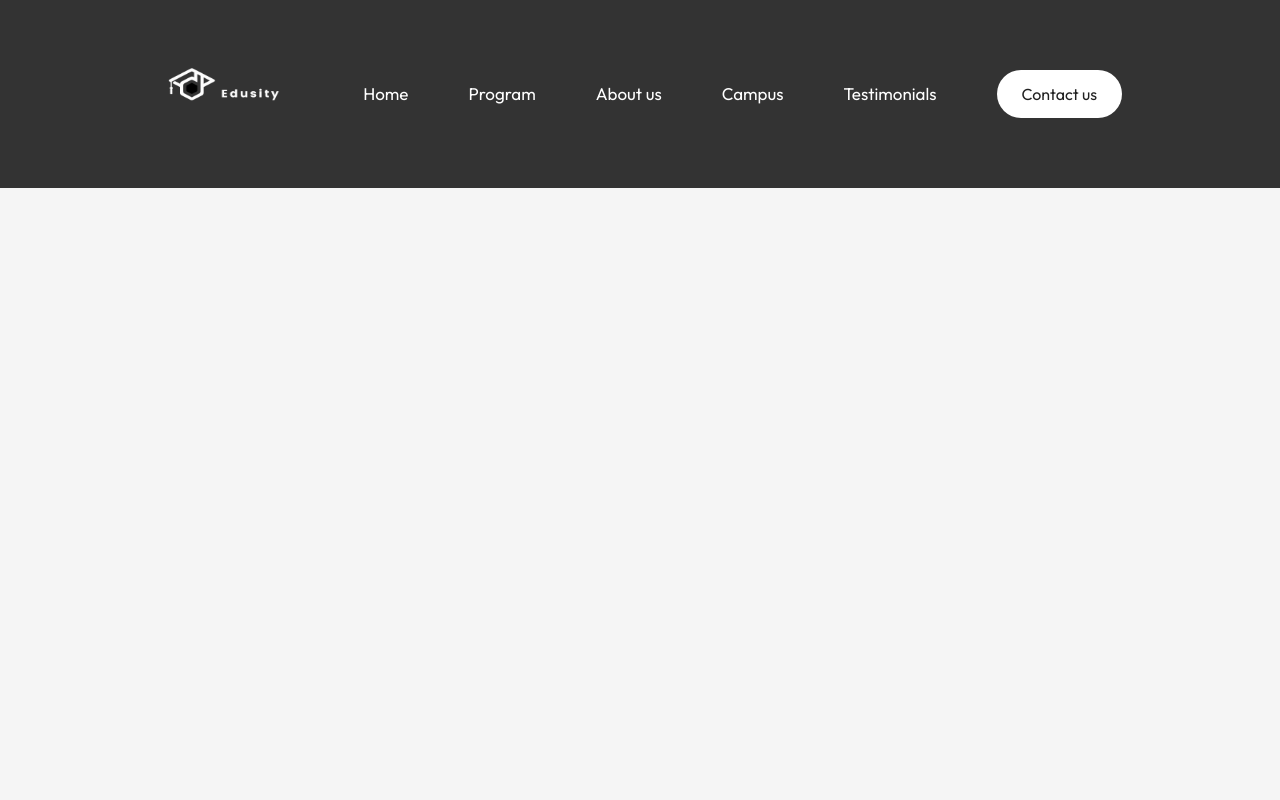
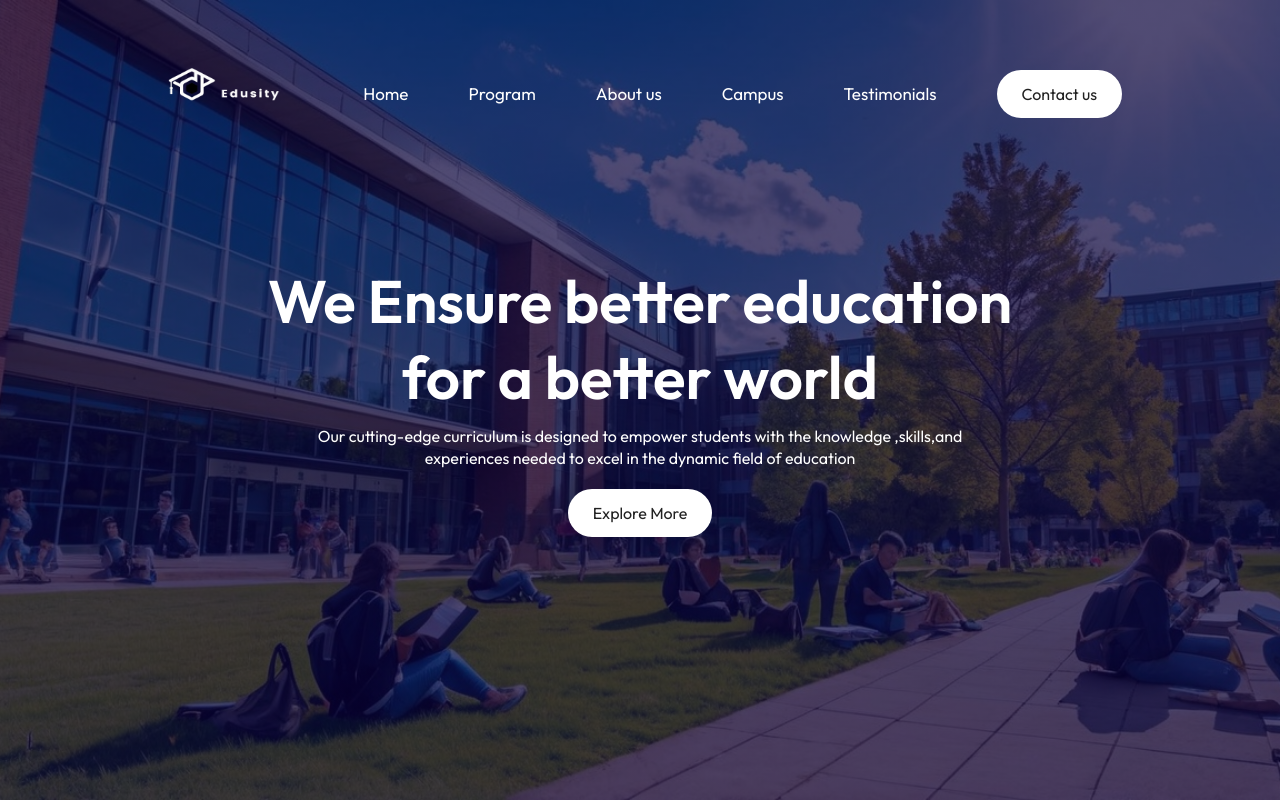
Before and after one commit to OmaimaBen123/Edusity-project, a React (Vite) app: page / in a window 1280 px wide. Built offline with nearby package versions, Linux system fonts and the light colour scheme.

Commit message:
adding the hero component with css

```diff
--- a/src/App.jsx
+++ b/src/App.jsx
@@ -1,10 +1,12 @@
 import React from 'react';
 import Navbar from './Components/Navbar/Navbar';
+import Hero from './Components/Hero/Hero';
 
 const App = () => {
   return (
     <div>
-      <Navbar/>
+      <Navbar />
+      <Hero/>
     </div>
   )
 }
--- /dev/null
+++ b/src/Components/Hero/Hero.css
@@ -0,0 +1,24 @@
+.hero{
+    width: 100%;
+    min-height: 100vh;
+    background:linear-gradient(rgba(8,0,58,0.7),rgba(8, 0, 58, 0.7)), url('../../assets/Hero.png');
+    background-size: cover;
+    background-position: center;
+    color: #fff;
+    display: flex;
+    align-items: center;
+    justify-content: center;
+}
+.hero-text{
+    text-align: center;
+    max-width: 800px;
+}
+.hero-text h1{
+    font-size: 60px;
+    font-weight: 600;
+}
+.hero-text p{
+    max-width: 700px;
+    margin: 10px auto 20px;
+    line-height: 1.4;
+}
--- /dev/null
+++ b/src/Components/Hero/Hero.jsx
@@ -0,0 +1,20 @@
+import React from 'react';
+import './Hero.css';
+
+const Hero = () => {
+  return (
+    <div className='hero container'>
+      <div className='hero-text'>
+        <h1>We Ensure better education for a better world</h1>
+        <p>Our cutting-edge curriculum is designed to empower students
+          with the knowledge ,skills,and experiences needed to excel in
+          the dynamic field of education
+        </p>
+        <button className='btn'> Explore More</button>
+      </div>
+
+    </div>
+  )
+}
+
+export default Hero
--- a/src/Components/Navbar/Navbar.css
+++ b/src/Components/Navbar/Navbar.css
@@ -1,6 +1,6 @@
 nav{
     width: 100%;
-    background-color: #333;
+    /*background-color: #333;*/
     color: #fff;
     padding: 4px 0;
     position: fixed;
```
Also changed, not shown: src/assets/Hero.png (added).
